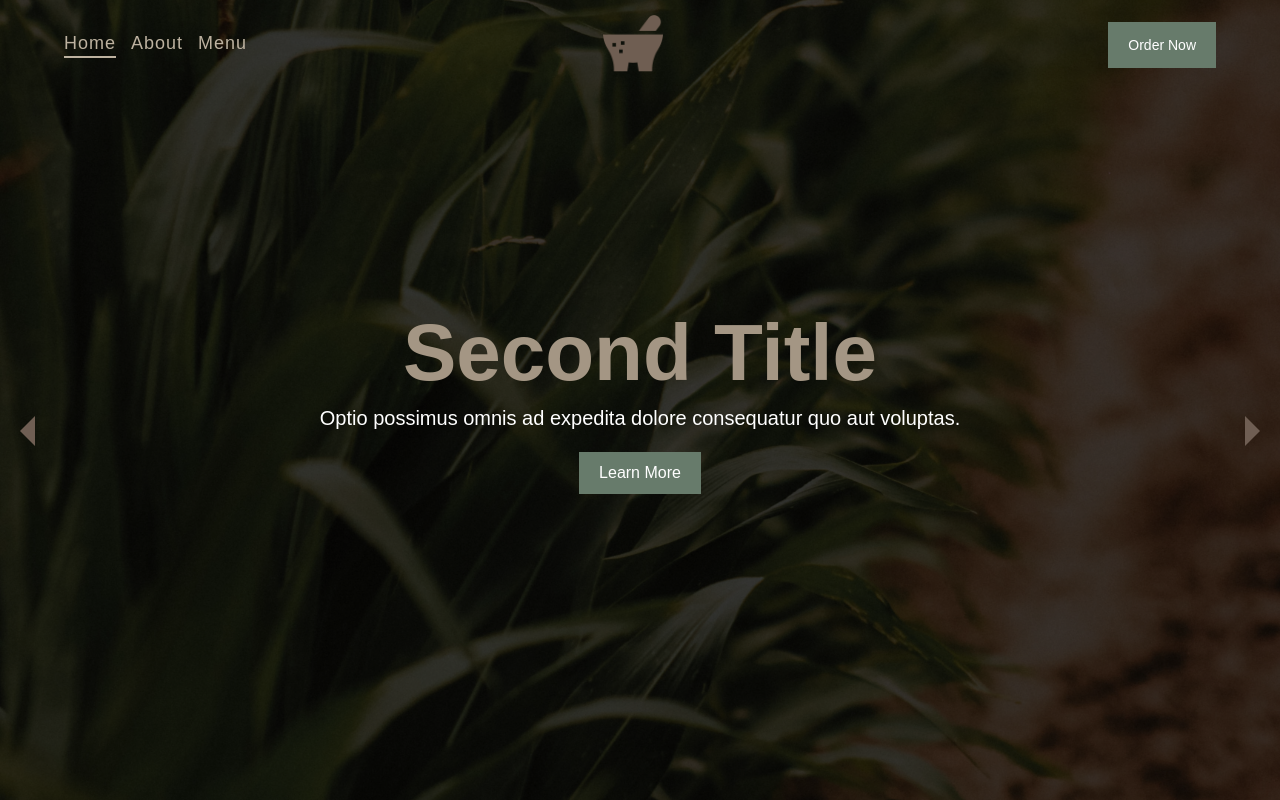
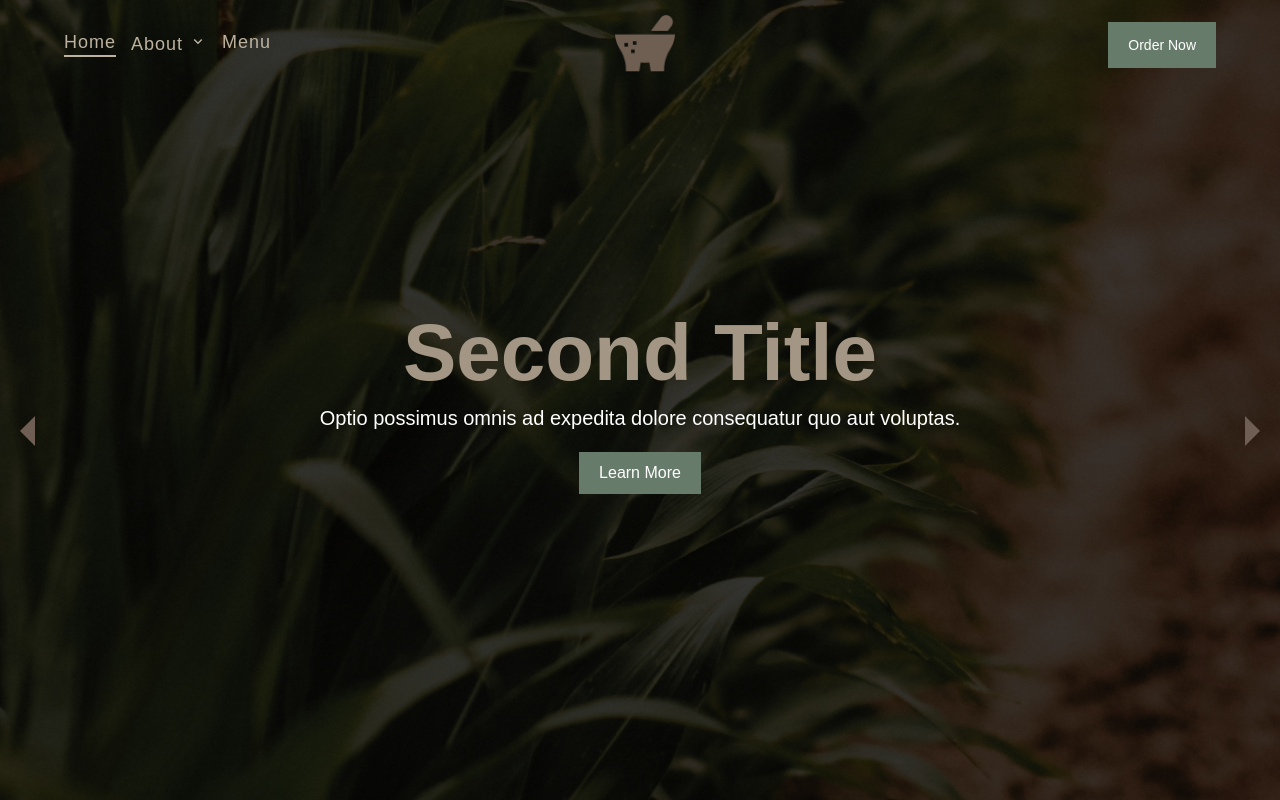
Before and after one commit to lizmery/tamales-clone, a React (Create React App) app: page / in a window 1280 px wide. Shown: the top 800 px of the page. Built offline with nearby package versions, Linux system fonts and the light colour scheme.

Commit message:
Update Navbar.jsx

```diff
--- a/src/components/Navbar/Navbar.jsx
+++ b/src/components/Navbar/Navbar.jsx
@@ -1,6 +1,7 @@
 import React, { useState, useEffect } from 'react'
 import { NavLink, Link } from 'react-router-dom'
 import { RiMenu3Line, RiCloseLine } from 'react-icons/ri'
+import { BiChevronDown } from 'react-icons/bi'
 import molcajete from '../../assets/molcajete6.png'
 import './Navbar.css';
 
@@ -48,7 +49,7 @@ const Navbar = () => {
                                 className="nav-link"
                                 onClick={() => setClick(false)}
                             >
-                                About
+                                About <BiChevronDown />
                             </NavLink>
                         </li>
                         <li className="nav-item">
```
